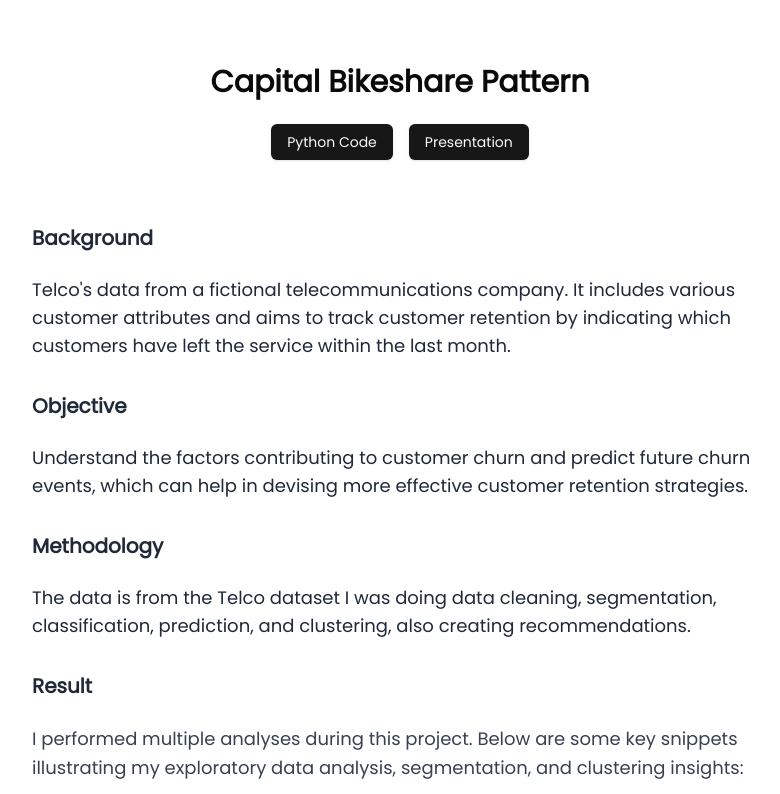
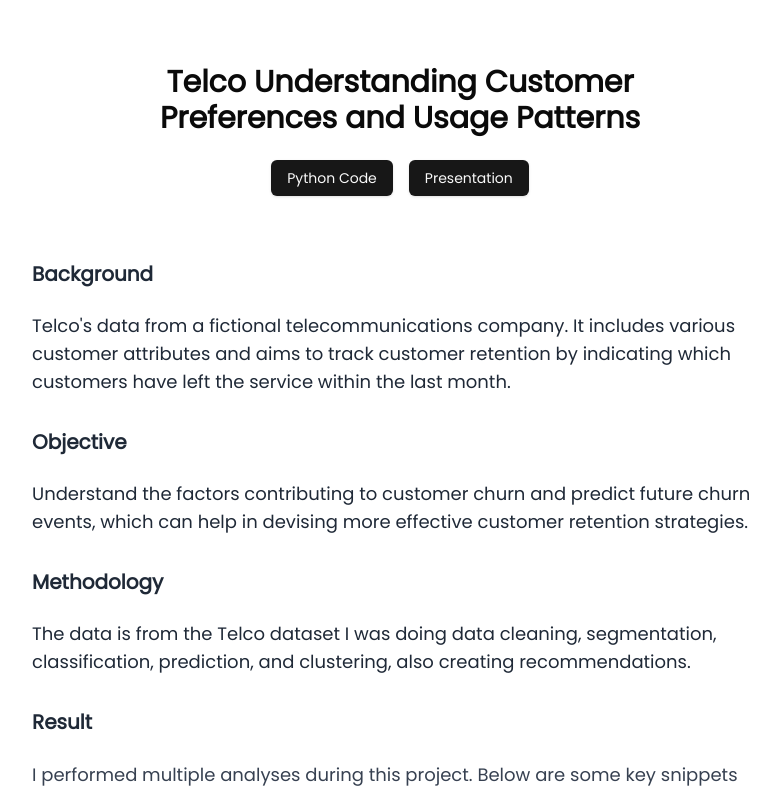
Before and after one commit to yeiraputri/portofolio, a Next.js app: page /projects/telco in a window 1280 px wide. Shown: the top 794 px of the page, without its empty margins (240-1020 px from the left). Built offline with nearby package versions, Linux system fonts and the light colour scheme.

Commit message:
change title for telco project

```diff
--- a/src/app/projects/telco/page.tsx
+++ b/src/app/projects/telco/page.tsx
@@ -8,7 +8,7 @@ export default function TelcoPage() {
   return (
     <div className="">
       <div className="mx-auto max-w-[60vw] px-4 py-8">
-        <ProjectTitle params={{ title: "Capital Bikeshare Pattern" }} />
+        <ProjectTitle params={{ title: "Telco Understanding Customer Preferences and Usage Patterns" }} />
 
         <div className="flex flex-row space-x-4 justify-center mt-4 mb-8">
           <Button>
```
